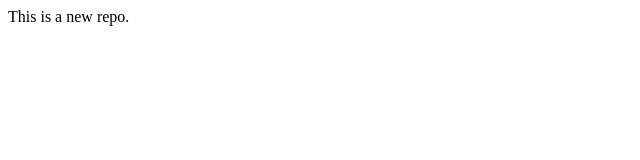
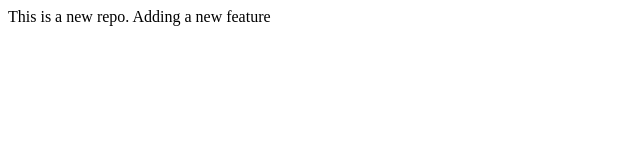
Before and after one commit to reetojagupta2410/Repo_2, a plain HTML site: page index.html in a window 1280 px wide. Shown: the whole page, without its empty margins (0-640 px from the left). Drawn offline with Linux system fonts and the light colour scheme.

Commit message:
Add new feature

```diff
--- a/index.html
+++ b/index.html
@@ -1,3 +1,4 @@
 <p>
     This is a new repo.
+    Adding a new feature
 </p>
```
